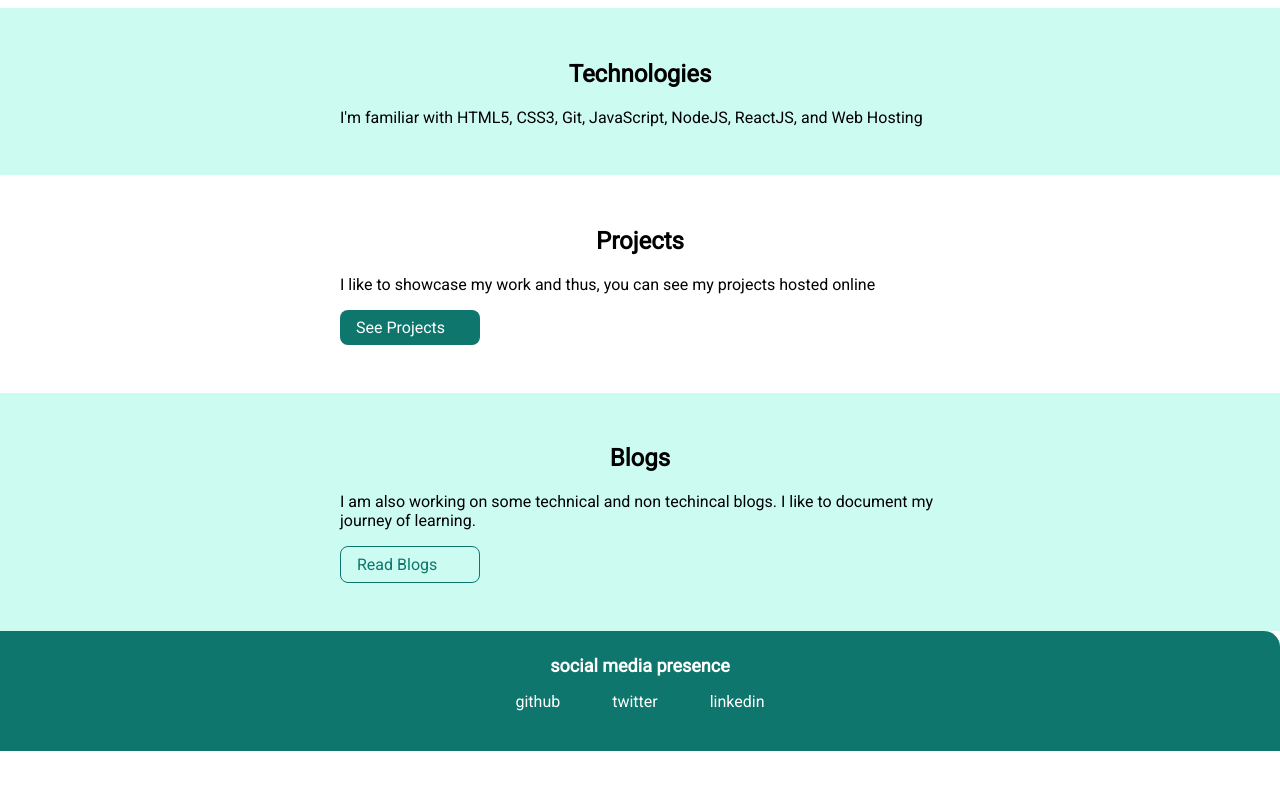
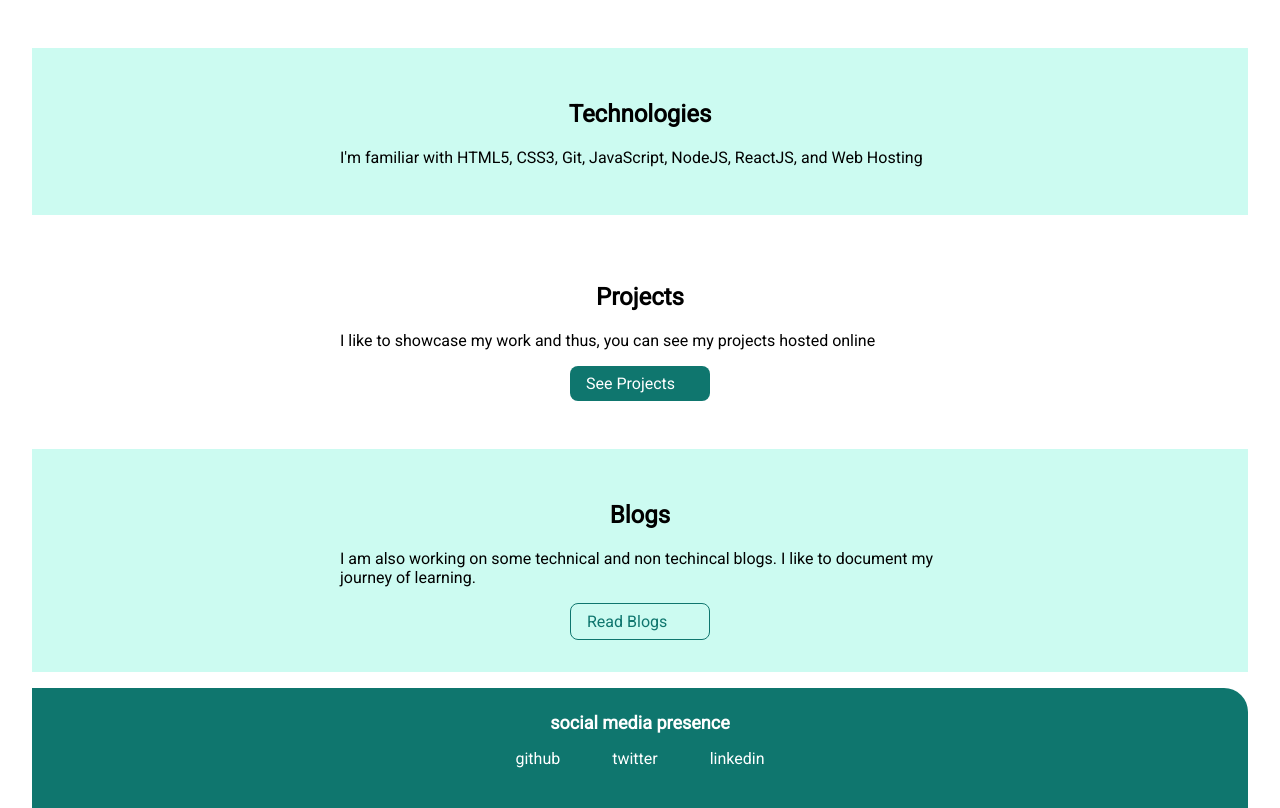
Before and after one commit to SamyakKhairnar/Portfolio-NeoG-Camp, a plain HTML site: page index.html in a window 1280 px wide. Shown: the part 762-1570 px from the top of the page. Before the commit the page ends 1513 px from the top, so only its background shows below. Drawn offline with Linux system fonts and the light colour scheme.

Commit message:
Adding More Style

```diff
--- a/styles.css
+++ b/styles.css
@@ -40,7 +40,7 @@ hr {
     color: white;
     display: block;
     max-width: 140px;
-    margin: 1rem 1rem 1rem 0rem;
+    margin: auto;
 }
 
 .link-secondary {
@@ -49,7 +49,8 @@ hr {
     border: 1px solid var(--primary-color);
     display: block;
     max-width: 140px;
-    margin: 1rem 1rem 1rem 0rem;
+    margin: auto;
+
 }
 
 .list-non-bullet {
@@ -68,13 +69,13 @@ hr {
     background-color: var(--primary-color);
     color: white;
     padding: 0.5rem;
-    border-bottom-left-radius: 1rem;
+    border-bottom-left-radius: 1.5rem;
 }
 
 .navigation .nav-brand {
     /* font-weight: bold; */
     font-size: 2rem;
-    font-family: 'Barlow Semi Condensed', sans-serif
+    font-family: 'Barlow Semi Condensed', sans-serif;
 }
 
 .navigation .nav-pills {
@@ -107,6 +108,7 @@ hr {
     text-align: center;
     padding-top: 1rem;
     color: var(--dark-gray);
+    font-size: 3rem;
 }
 
 .hero .hero-heading .heading-inverted {
@@ -114,7 +116,10 @@ hr {
 }
 
 .section {
+    width: 90%;
+    margin: auto;
     padding: 2rem;
+    margin-bottom: 1rem;
 }
 
 .section h1 {
@@ -127,11 +132,13 @@ hr {
 }
 
 .footer {
+    width: 90%;
+    margin: auto;
     background-color: var(--primary-color);
-    padding: 1.5rem 1rem;
+    padding: 1.5rem 2rem;
     text-align: center;
     color: white;
-    border-top-right-radius: 1rem;
+    border-top-right-radius: 1.5rem;
 }
 
 .footer .link {
```
